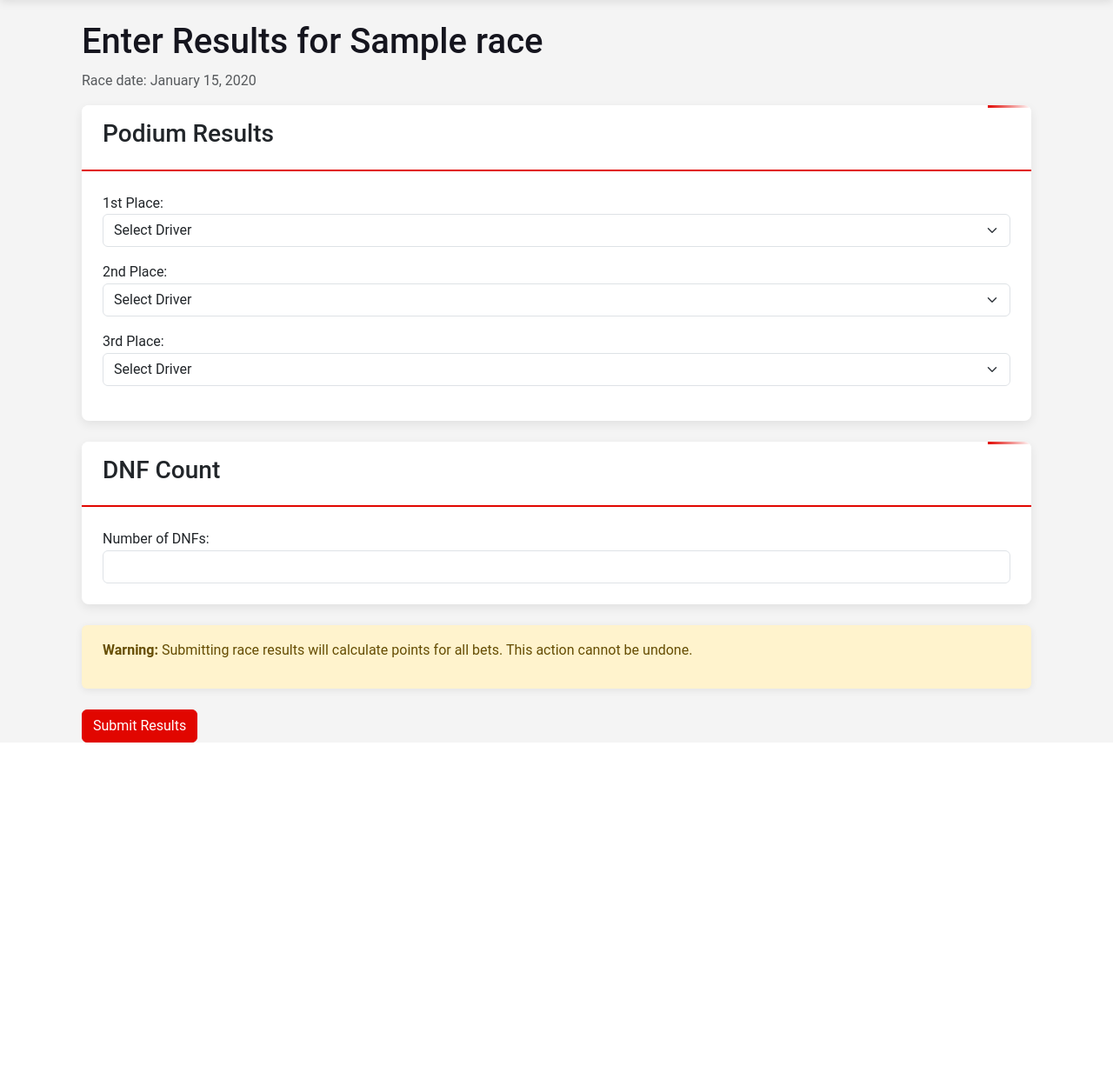
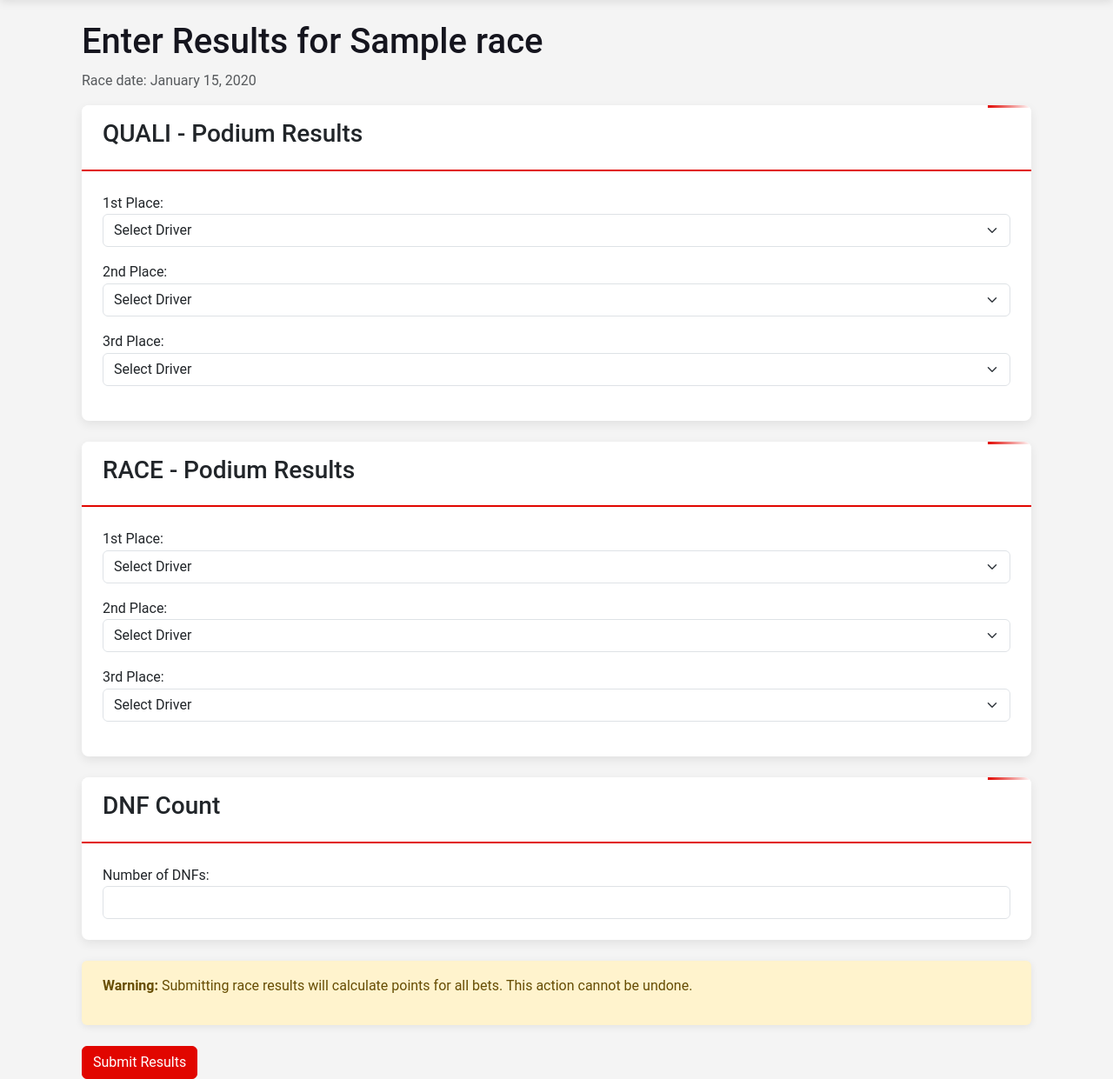
Before and after one commit to ivanProca/F1BettingApp, a Django app: page /race/1/enter-results/ in a window 1280 px wide. Shown: the part 75-1316 px from the top of the page at 87% size. Before the commit the page ends 929 px from the top, so only its background shows below. Run offline with Django 4.2, Linux system fonts and the light colour scheme; a user stored in the database is signed in; tables that the repository leaves empty hold one stand-in row (values such as "Sample post").

Commit message:
Add quali podium bets

```diff
--- a/betting/models.py
+++ b/betting/models.py
@@ -24,6 +24,7 @@ class Race(models.Model):
     name = models.CharField(max_length=100)  # e.g., "Monaco Grand Prix"
     race_date = models.DateTimeField()
     practice_start = models.DateTimeField()  # Betting deadline
+    is_sprint = models.BooleanField(default=False)
     is_completed = models.BooleanField(default=False)
     dnf_count = models.IntegerField(null=True, blank=True)  # Filled after race
 
@@ -45,9 +46,12 @@ class Driver(models.Model):
 class Bet(models.Model):
     user = models.ForeignKey(User, on_delete=models.CASCADE, related_name='bets')
     race = models.ForeignKey(Race, on_delete=models.CASCADE, related_name='bets')
-    first_place = models.ForeignKey(Driver, on_delete=models.CASCADE, related_name='+')
-    second_place = models.ForeignKey(Driver, on_delete=models.CASCADE, related_name='+')
-    third_place = models.ForeignKey(Driver, on_delete=models.CASCADE, related_name='+')
+    first_place_quali = models.ForeignKey(Driver, on_delete=models.CASCADE, related_name='+')
+    second_place_quali = models.ForeignKey(Driver, on_delete=models.CASCADE, related_name='+')
+    third_place_quali = models.ForeignKey(Driver, on_delete=models.CASCADE, related_name='+')
+    first_place_race = models.ForeignKey(Driver, on_delete=models.CASCADE, related_name='+')
+    second_place_race = models.ForeignKey(Driver, on_delete=models.CASCADE, related_name='+')
+    third_place_race = models.ForeignKey(Driver, on_delete=models.CASCADE, related_name='+')
     dnf_prediction = models.IntegerField()
     created_at = models.DateTimeField(auto_now_add=True)
     updated_at = models.DateTimeField(auto_now=True)
@@ -61,9 +65,12 @@ class Bet(models.Model):
 
 class RaceResult(models.Model):
     race = models.OneToOneField(Race, on_delete=models.CASCADE, related_name='result')
-    first_place = models.ForeignKey(Driver, on_delete=models.CASCADE, related_name='+')
-    second_place = models.ForeignKey(Driver, on_delete=models.CASCADE, related_name='+')
-    third_place = models.ForeignKey(Driver, on_delete=models.CASCADE, related_name='+')
+    first_place_quali = models.ForeignKey(Driver, on_delete=models.CASCADE, related_name='+')
+    second_place_quali = models.ForeignKey(Driver, on_delete=models.CASCADE, related_name='+')
+    third_place_quali = models.ForeignKey(Driver, on_delete=models.CASCADE, related_name='+')
+    first_place_race = models.ForeignKey(Driver, on_delete=models.CASCADE, related_name='+')
+    second_place_race = models.ForeignKey(Driver, on_delete=models.CASCADE, related_name='+')
+    third_place_race = models.ForeignKey(Driver, on_delete=models.CASCADE, related_name='+')
     dnf_count = models.IntegerField()
 
     def __str__(self):
@@ -78,32 +85,58 @@ class RaceResult(models.Model):
         self.race.dnf_count = self.dnf_count
         self.race.save()
 
+        if self.race.is_sprint:
+            podium_correct_position_points = 3
+            podium_wrong_position_points = 1
+        else:
+            podium_correct_position_points = 1
+            podium_wrong_position_points = 0.5
+
         for bet in bets:
             points = 0
 
-            # Create lists of actual and predicted podium drivers
-            actual_podium = [self.first_place, self.second_place, self.third_place]
-            predicted_podium = [bet.first_place, bet.second_place, bet.third_place]
+            # QUALI - Create lists of actual and predicted podium drivers
+            actual_podium_quali = [self.first_place_quali, self.second_place_quali, self.third_place_quali]
 
             # Check for exact matches (right driver in right position: 3 points)
-            if bet.first_place == self.first_place:
-                points += 3  # 1 for being on podium + 2 for correct position
-            elif bet.first_place in actual_podium:
-                points += 1  # 1 for being on podium but wrong position
+            if bet.first_place_quali == self.first_place_quali:
+                points += podium_correct_position_points  # 1 for being on podium + 2 for correct position
+            elif bet.first_place_quali in actual_podium_quali:
+                points += podium_wrong_position_points  # 1 for being on podium but wrong position
 
-            if bet.second_place == self.second_place:
-                points += 3  # 1 for being on podium + 2 for correct position
-            elif bet.second_place in actual_podium:
-                points += 1  # 1 for being on podium but wrong position
+            if bet.second_place_quali == self.second_place_quali:
+                points += podium_correct_position_points  # 1 for being on podium + 2 for correct position
+            elif bet.second_place_quali in actual_podium_quali:
+                points += podium_wrong_position_points  # 1 for being on podium but wrong position
 
-            if bet.third_place == self.third_place:
-                points += 3  # 1 for being on podium + 2 for correct position
-            elif bet.third_place in actual_podium:
-                points += 1  # 1 for being on podium but wrong position
+            if bet.third_place_quali == self.third_place_quali:
+                points += podium_correct_position_points  # 1 for being on podium + 2 for correct position
+            elif bet.third_place_quali in actual_podium_quali:
+                points += podium_wrong_position_points  # 1 for being on podium but wrong position
+
+            # RACE - Create lists of actual and predicted podium drivers
+            actual_podium = [self.first_place_race, self.second_place_race, self.third_place_race]
+            predicted_podium = [bet.first_place_race, bet.second_place_race, bet.third_place_race]
+
+            # Check for exact matches (right driver in right position: 3 points)
+            if bet.first_place_race == self.first_place_race:
+                points += podium_correct_position_points  # 1 for being on podium + 2 for correct position
+            elif bet.first_place_race in actual_podium:
+                points += podium_wrong_position_points  # 1 for being on podium but wrong position
+
+            if bet.second_place_race == self.second_place_race:
+                points += podium_correct_position_points  # 1 for being on podium + 2 for correct position
+            elif bet.second_place_race in actual_podium:
+                points += podium_wrong_position_points  # 1 for being on podium but wrong position
+
+            if bet.third_place_race == self.third_place_race:
+                points += podium_correct_position_points  # 1 for being on podium + 2 for correct position
+            elif bet.third_place_race in actual_podium:
+                points += podium_wrong_position_points  # 1 for being on podium but wrong position
 
             # Check DNF prediction
             if bet.dnf_prediction == self.dnf_count:
-                points += 1
+                points += 2
 
             # Update bet points
             bet.points = points
--- a/betting/templates/betting/enter_results.html
+++ b/betting/templates/betting/enter_results.html
@@ -9,12 +9,12 @@
         {% csrf_token %}
         <div class="card mb-4">
             <div class="card-header">
-                <h3>Podium Results</h3>
+                <h3>QUALI - Podium Results</h3>
             </div>
             <div class="card-body">
                 <div class="form-group mb-3">
-                    <label for="first_place">1st Place:</label>
-                    <select name="first_place" id="first_place" class="form-select" required>
+                    <label for="first_place_quali">1st Place:</label>
+                    <select name="first_place_quali" id="first_place_quali" class="form-select" required>
                         <option value="">Select Driver</option>
                         {% for driver in drivers %}
                             <option value="{{ driver.id }}">{{ driver.name }} ({{ driver.code }})</option>
@@ -23,8 +23,8 @@
                 </div>
 
                 <div class="form-group mb-3">
-                    <label for="second_place">2nd Place:</label>
-                    <select name="second_place" id="second_place" class="form-select" required>
+                    <label for="second_place_quali">2nd Place:</label>
+                    <select name="second_place_quali" id="second_place_quali" class="form-select" required>
                         <option value="">Select Driver</option>
                         {% for driver in drivers %}
                             <option value="{{ driver.id }}">{{ driver.name }} ({{ driver.code }})</option>
@@ -33,8 +33,45 @@
                 </div>
 
                 <div class="form-group mb-3">
-                    <label for="third_place">3rd Place:</label>
-                    <select name="third_place" id="third_place" class="form-select" required>
+                    <label for="third_place_quali">3rd Place:</label>
+                    <select name="third_place_quali" id="third_place_quali" class="form-select" required>
+                        <option value="">Select Driver</option>
+                        {% for driver in drivers %}
+                            <option value="{{ driver.id }}">{{ driver.name }} ({{ driver.code }})</option>
+                        {% endfor %}
+                    </select>
+                </div>
+            </div>
+        </div>
+
+        <div class="card mb-4">
+            <div class="card-header">
+                <h3>RACE - Podium Results</h3>
+            </div>
+            <div class="card-body">
+                <div class="form-group mb-3">
+                    <label for="first_place_race">1st Place:</label>
+                    <select name="first_place_race" id="first_place_race" class="form-select" required>
+                        <option value="">Select Driver</option>
+                        {% for driver in drivers %}
+                            <option value="{{ driver.id }}">{{ driver.name }} ({{ driver.code }})</option>
+                        {% endfor %}
+                    </select>
+                </div>
+
+                <div class="form-group mb-3">
+                    <label for="second_place_race">2nd Place:</label>
+                    <select name="second_place_race" id="second_place_race" class="form-select" required>
+                        <option value="">Select Driver</option>
+                        {% for driver in drivers %}
+                            <option value="{{ driver.id }}">{{ driver.name }} ({{ driver.code }})</option>
+                        {% endfor %}
+                    </select>
+                </div>
+
+                <div class="form-group mb-3">
+                    <label for="third_place_race">3rd Place:</label>
+                    <select name="third_place_race" id="third_place_race" class="form-select" required>
                         <option value="">Select Driver</option>
                         {% for driver in drivers %}
                             <option value="{{ driver.id }}">{{ driver.name }} ({{ driver.code }})</option>
--- a/betting/views.py
+++ b/betting/views.py
@@ -114,18 +114,24 @@ def enter_race_result(request, race_id):
         return redirect('home')
 
     if request.method == 'POST':
-        first_place_id = request.POST.get('first_place')
-        second_place_id = request.POST.get('second_place')
-        third_place_id = request.POST.get('third_place')
+        first_place_quali_id = request.POST.get('first_place_quali')
+        second_place_quali_id = request.POST.get('second_place_quali')
+        third_place_quali_id = request.POST.get('third_place_quali')
+        first_place_race_id = request.POST.get('first_place_race')
+        second_place_race_id = request.POST.get('second_place_race')
+        third_place_race_id = request.POST.get('third_place_race')
         dnf_count = request.POST.get('dnf_count')
 
         # Create or update race result
         result, created = RaceResult.objects.update_or_create(
             race=race,
             defaults={
-                'first_place_id': first_place_id,
-                'second_place_id': second_place_id,
-                'third_place_id': third_place_id,
+                'first_place_quali_id': first_place_quali_id,
+                'second_place_quali_id': second_place_quali_id,
+                'third_place_quali_id': third_place_quali_id,
+                'first_place_race_id': first_place_race_id,
+                'second_place_race_id': second_place_race_id,
+                'third_place_race_id': third_place_race_id,
                 'dnf_count': dnf_count,
             }
         )
```
Also changed, not shown: betting/admin.py (+4 -4 lines), betting/forms.py (+27 -10 lines), betting/templates/betting/betting_closed.html (+11 -4 lines), betting/templates/betting/place_bet.html (+44 -13 lines), betting/templates/betting/race_results.html (+29 -11 lines), betting/migrations/0002_rename_first_place_bet_first_place_race_and_more.py (added).
